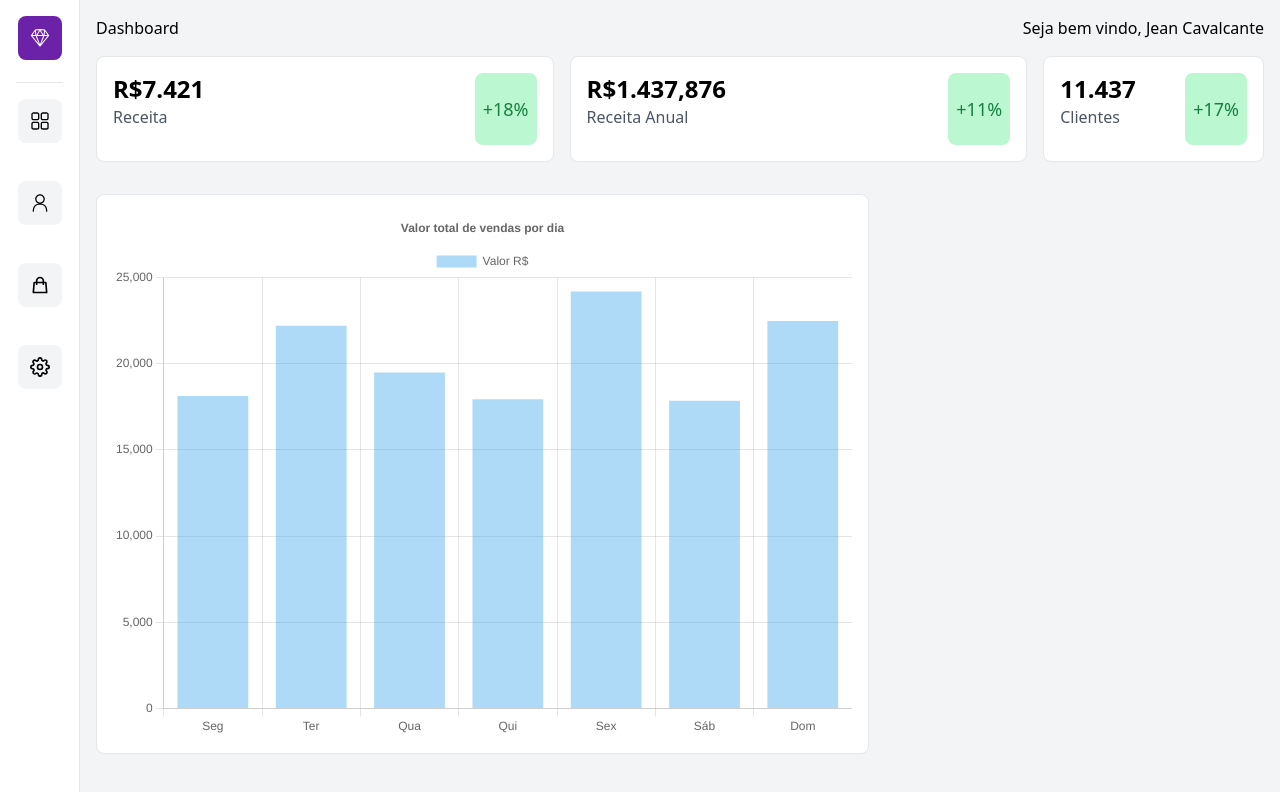
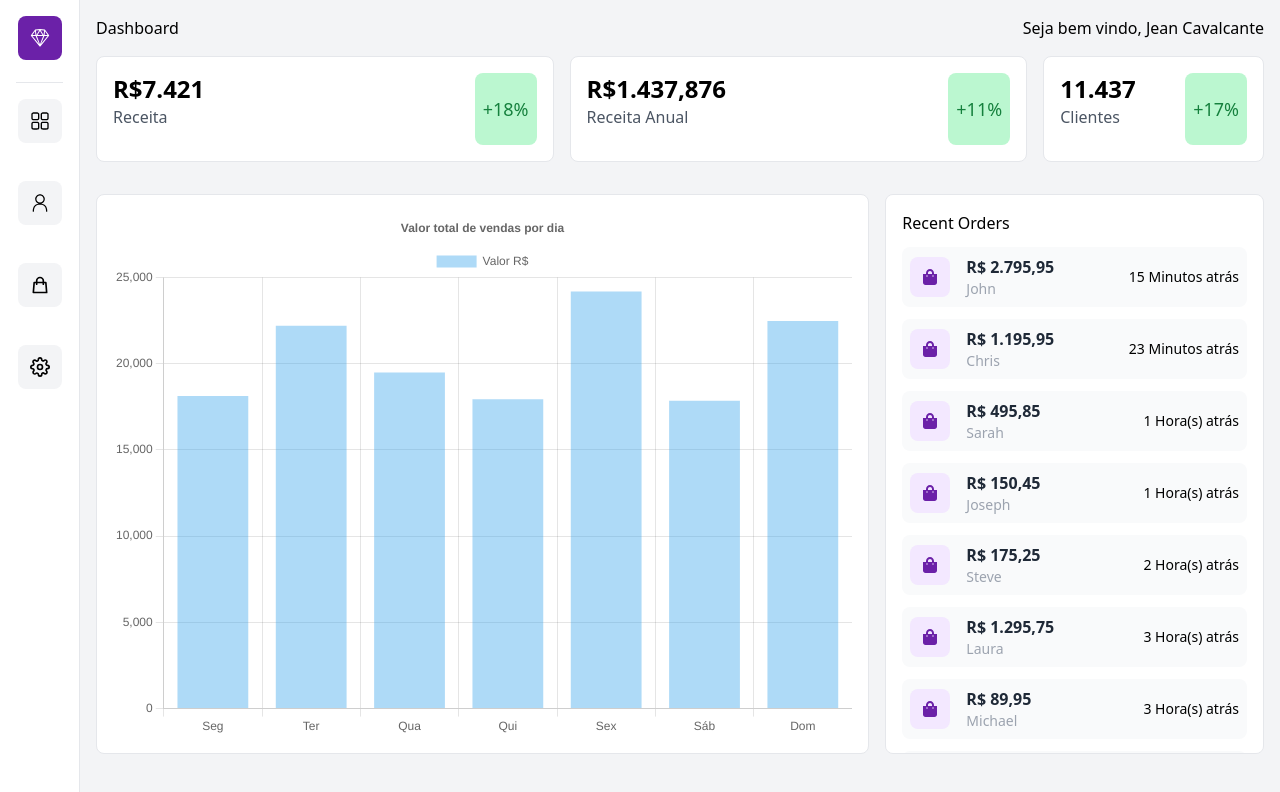
Before and after one commit to Jeann-Cavalcante/dash-orders, a Next.js app: page / in a window 1280 px wide. Shown: the top 792 px of the page. Built offline with nearby package versions, Linux system fonts and the light colour scheme.

Commit message:
feat: pedidos recentes

```diff
--- /dev/null
+++ b/src/components/RecentOrders.tsx
@@ -0,0 +1,36 @@
+import { data } from "@/data";
+import { FaShoppingBag } from "react-icons/fa";
+
+const RecentOrders = () => {
+  return (
+    <div className="w-full col-span-1 relative lg:h-[70vh] h-[50vh] m-auto p-4 border rounded-lg bg-white overflow-scroll">
+      <h1>Recent Orders</h1>
+      <ul>
+        {data.map((order, id) => (
+          <li
+            key={id}
+            className="bg-gray-50 hover:bg-gray-100 rounded-lg my-3 p-2 flex items-center cursor-pointer"
+          >
+            <div className="bg-purple-100 rounded-lg p-3">
+              <FaShoppingBag className="text-purple-800" />
+            </div>
+            <div className="pl-4">
+              <p className="text-gray-800 font-bold">
+                {order.total.toLocaleString("pt-BR", {
+                  style: "currency",
+                  currency: "BRL",
+                })}
+              </p>
+              <p className="text-gray-400 text-sm">{order.name.first}</p>
+            </div>
+            <p className="lg:flex md:hidden absolute right-6 text-sm">
+              {order.date}
+            </p>
+          </li>
+        ))}
+      </ul>
+    </div>
+  );
+};
+
+export default RecentOrders;
--- /dev/null
+++ b/src/data/index.ts
@@ -0,0 +1,115 @@
+import { Data } from "@/types";
+
+
+export const data: Data[] = [
+  {
+    id: 1,
+    name: {
+      first: "John",
+      last: "Smith",
+    },
+    total: 2795.95,
+    status: "On Hold",
+    method: "PayPal",
+    date: "15 Minutos atrás",
+  },
+  {
+    id: 2,
+    name: {
+      first: "Chris",
+      last: "Adams",
+    },
+    total: 1195.95,
+    status: "Processing",
+    method: "PayPal",
+    date: "23 Minutos atrás",
+  },
+  {
+    id: 3,
+    name: {
+      first: "Sarah",
+      last: "Smith",
+    },
+    total: 495.85,
+    status: "Completed",
+    method: "Visa",
+    date: "1 Hora(s) atrás",
+  },
+  {
+    id: 4,
+    name: {
+      first: "Joseph",
+      last: "Choo",
+    },
+    total: 150.45,
+    status: "Processing",
+    method: "MasterCard",
+    date: "1 Hora(s) atrás",
+  },
+  {
+    id: 5,
+    name: {
+      first: "Steve",
+      last: "Harding",
+    },
+    total: 175.25,
+    status: "On Hold",
+    method: "PayPal",
+    date: "2 Hora(s) atrás",
+  },
+  {
+    id: 6,
+    name: {
+      first: "Laura",
+      last: "Croft",
+    },
+    total: 1295.75,
+    status: "Completed",
+    method: "Check",
+    date: "3 Hora(s) atrás",
+  },
+  {
+    id: 7,
+    name: {
+      first: "Michael",
+      last: "Jones",
+    },
+    total: 89.95,
+    status: "Completed",
+    method: "MasterCard",
+    date: "3 Hora(s) atrás",
+  },
+  {
+    id: 8,
+    name: {
+      first: "James",
+      last: "Bond",
+    },
+    total: 689.45,
+    status: "Completed",
+    method: "Visa",
+    date: "7 Hora(s) atrás",
+  },
+  {
+    id: 9,
+    name: {
+      first: "Haley",
+      last: "Whiting",
+    },
+    total: 14.99,
+    status: "Completed",
+    method: "PayPal",
+    date: "1 Dia atrás",
+  },
+  {
+    id: 10,
+    name: {
+      first: "Tim",
+      last: "Thomas",
+    },
+    total: 218.99,
+    status: "Completed",
+    method: "MasterCard",
+    date: "1 Dia atrás",
+  },
+];
--- a/src/pages/index.tsx
+++ b/src/pages/index.tsx
@@ -1,6 +1,7 @@
 import BarChart from "@/components/BarChart";
 import Cards from "@/components/Cards";
 import Header from "@/components/Header";
+import RecentOrders from "@/components/RecentOrders";
 import Head from "next/head";
 
 export default function Home() {
@@ -14,7 +15,7 @@ export default function Home() {
         <Cards />
         <div className="p-4 grid md:grid-cols-3 grid-cols-1 gap-4">
           <BarChart />
-
+          <RecentOrders />
         </div>
       </main>
     </>
--- /dev/null
+++ b/src/types/index.ts
@@ -0,0 +1,11 @@
+export type Data = {
+  id: number;
+  name: {
+    first: string;
+    last: string;
+  };
+  total: number;
+  status: string;
+  method: string;
+  date: string;
+};
```
